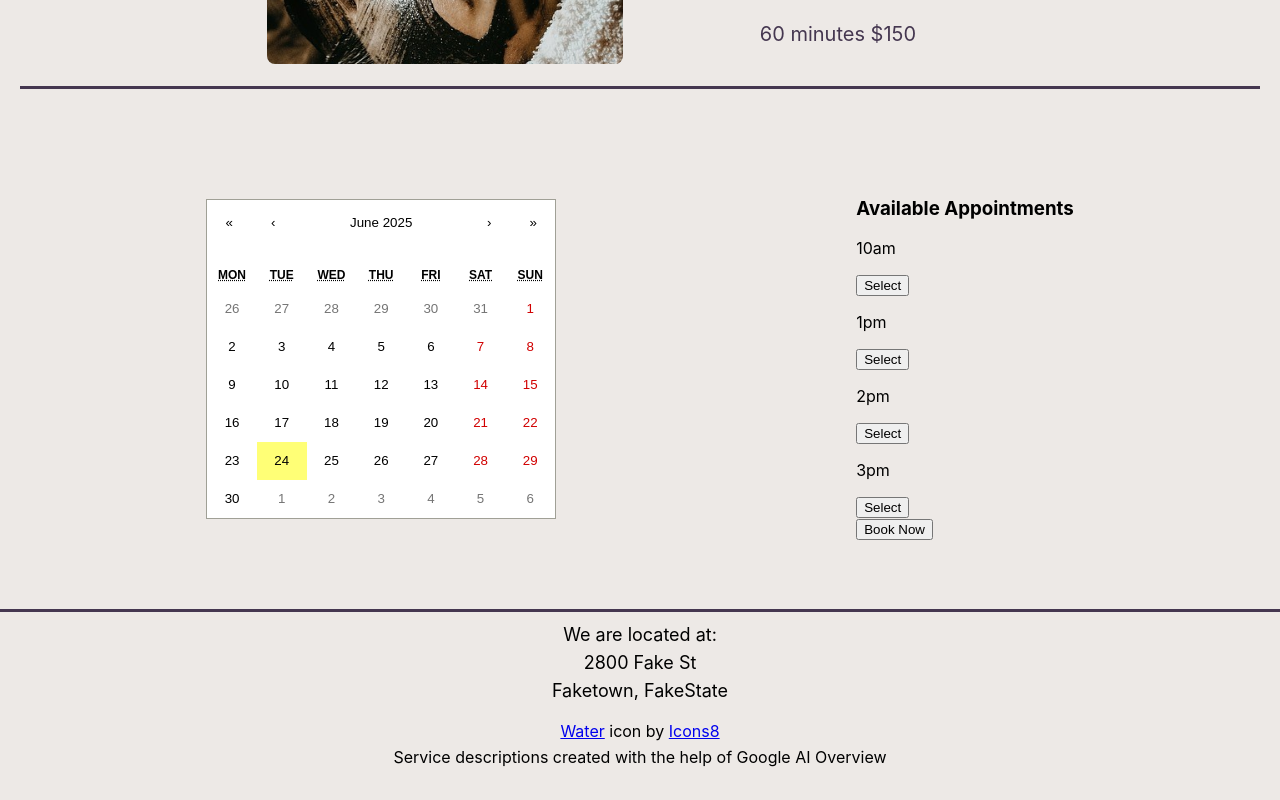
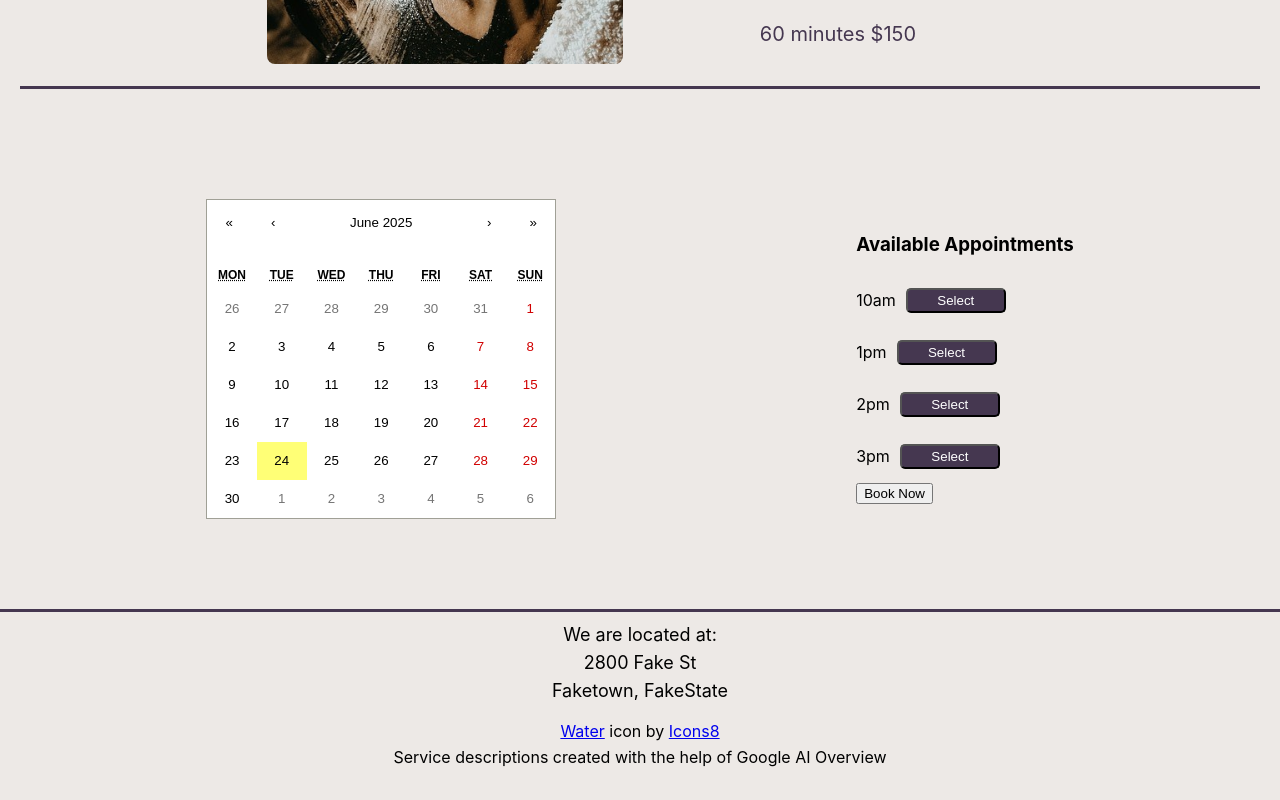
Before and after one commit to LaurenCummings/spa-project, a React (Vite) app: page / in a window 1280 px wide. Shown: the part 3684-4484 px from the top of the page. Built offline with nearby package versions, Linux system fonts and the light colour scheme; a web font is replaced by a local one.

Commit message:
started styling appointment buttons

```diff
--- a/src/css/BookNow.css
+++ b/src/css/BookNow.css
@@ -12,3 +12,17 @@
     width: 500px;
     text-align: center;
 }
+
+.appointment {
+    display: flex;
+    align-items: center;
+    gap: 10px;
+}
+
+.appointment button {
+    height: 25px;
+    width: 100px;
+    border-radius: 5px;
+    background-color: var(--clr-dk-purple);
+    color: white;
+}
```
